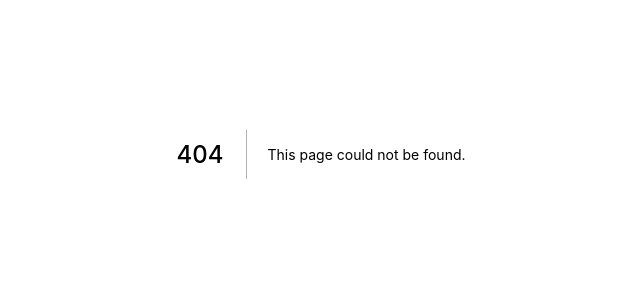
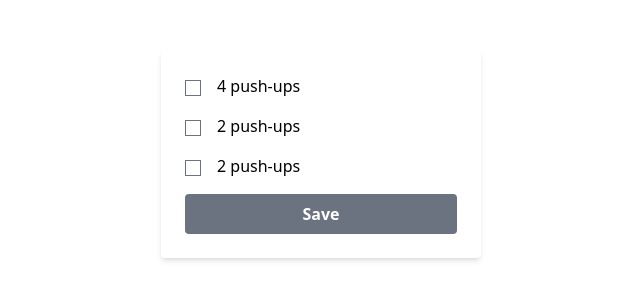
Before and after one commit to mbchoa/flexin, a Next.js app: page /day/1 in a window 1280 px wide. Before the commit this address had no page. Shown: the part 246-546 px from the top of the page, without its empty margins (319-959 px from the left). Built offline with nearby package versions, Linux system fonts and the light colour scheme.

Commit message:
feat: add progress grid, add /day/:day page

```diff
--- /dev/null
+++ b/components/ProgressGrid.tsx
@@ -0,0 +1,24 @@
+import React from 'react';
+
+interface Props {
+  currentDay: number;
+}
+
+const ProgressGrid = ({ currentDay }: Props) => {
+  return (
+    <div className="grid gap-1 grid-cols-7">
+      {[...new Array(30)].map((_, index) => {
+        let color = 'bg-gray-300';
+        if (index < currentDay) {
+          color = 'bg-green-300';
+        }
+        if (index === currentDay) {
+          color = 'bg-green-300 animate-pulse';
+        }
+        return <div className={`h-0 pb-[100%] ${color}`} key={index} />;
+      })}
+    </div>
+  );
+};
+
+export default ProgressGrid;
--- /dev/null
+++ b/pages/day/[day].tsx
@@ -0,0 +1,111 @@
+import { ChangeEvent, FormEvent, useCallback, useState } from 'react';
+import Head from 'next/head';
+import { useRouter } from 'next/router';
+
+import { ROUTINE_SCHEDULE, PLANK, PUSHUP } from '../../constants';
+import { NextPage, NextPageContext } from 'next';
+import { Exercise, Workout } from 'index';
+
+interface Props {
+  workout?: Workout;
+}
+
+const WorkoutDay: NextPage<Props> = ({ workout }) => {
+  const [checkboxState, setcheckboxState] = useState(
+    {} as Record<string, boolean>
+  );
+  const router = useRouter();
+  const { day } = router.query;
+
+  const handleCheckboxChange = useCallback(
+    (event: ChangeEvent<HTMLInputElement>) => {
+      setcheckboxState({
+        ...checkboxState,
+        [event.target.name]: event.target.checked,
+      });
+    },
+    [checkboxState]
+  );
+
+  const handleSubmit = useCallback(
+    async (event: FormEvent<HTMLFormElement>) => {
+      event.preventDefault();
+      // TODO: mark workout as complete
+
+      // navigate back to the home page
+      router.push('/');
+    },
+    [router]
+  );
+
+  const renderRepsLabel = useCallback((type: Exercise, reps: number) => {
+    if (type === PUSHUP) {
+      return `${reps} push-ups`;
+    }
+    if (type === PLANK) {
+      return `${reps}s push-up plank`;
+    }
+  }, []);
+
+  const checkboxStateValues = Object.values(checkboxState);
+  const isSubmitDisabled =
+    checkboxStateValues.length === 0 ||
+    checkboxStateValues.some((isChecked) => !isChecked);
+
+  return (
+    <div>
+      <Head>
+        <title>flexin | Day {day}</title>
+      </Head>
+      <main className="flex items-center justify-center h-screen flex-col px-4 sm:px-0">
+        <form
+          className="bg-white shadow-md rounded p-6 flex flex-col w-full max-w-xs space-y-4"
+          onSubmit={handleSubmit}
+        >
+          <div className="space-y-4">
+            {workout?.sets.map((reps, index) => (
+              <div key={index}>
+                <input
+                  type="checkbox"
+                  id={`set-${index}`}
+                  name={`set-${index}`}
+                  checked={checkboxState[`set-${index}`]}
+                  onChange={handleCheckboxChange}
+                />
+                <label className="px-4" htmlFor={`set-${index}`}>
+                  {renderRepsLabel(workout?.type, reps)}
+                </label>
+              </div>
+            ))}
+          </div>
+          <button
+            className={`text-white font-bold py-2 px-4 rounded ${
+              isSubmitDisabled
+                ? 'bg-gray-500 cursor-not-allowed'
+                : 'bg-blue-600 cursor-pointer'
+            }`}
+            type="submit"
+            disabled={isSubmitDisabled}
+          >
+            Save
+          </button>
+        </form>
+      </main>
+    </div>
+  );
+};
+
+WorkoutDay.getInitialProps = async (ctx: NextPageContext) => {
+  const { day } = ctx.query;
+  const dayInt = parseInt(day as string, 10);
+
+  if (dayInt > 30 && ctx.res) {
+    ctx.res.writeHead(302, { Location: '/404' });
+    ctx.res.end();
+    return {};
+  }
+  const workout = ROUTINE_SCHEDULE[dayInt - 1];
+  return { workout };
+};
+
+export default WorkoutDay;
--- a/pages/index.tsx
+++ b/pages/index.tsx
@@ -1,15 +1,68 @@
+import { FormEvent, useCallback } from 'react';
 import type { NextPageContext, NextPage } from 'next';
 import Head from 'next/head';
 import { getSession } from 'next-auth/react';
+import { useRouter } from 'next/router';
+import { Profile } from '@prisma/client';
 
-const Home: NextPage = () => {
+import { prisma } from 'lib/prisma';
+
+import ProgressGrid from 'components/ProgressGrid';
+
+interface Props {
+  profile: Profile;
+}
+
+const Home: NextPage<Props> = ({ profile }) => {
+  const router = useRouter();
+
+  const { currentDay, startDate } = profile;
+  const hasStartedRoutine = startDate && new Date(startDate) <= new Date();
+
+  const handleSubmit = useCallback(
+    async (event: FormEvent<HTMLFormElement>) => {
+      event.preventDefault();
+      if (!hasStartedRoutine) {
+        // update profile start date to today's date
+        await fetch(`/api/profile/${profile.id}`, {
+          method: 'PUT',
+          headers: {
+            'Content-Type': 'application/json',
+          },
+          body: JSON.stringify({
+            startDate: new Date().toISOString(),
+          }),
+        });
+      }
+
+      router.push(`/day/${currentDay + 1}`);
+    },
+    [currentDay, hasStartedRoutine, router, profile.id]
+  );
+
   return (
     <div>
       <Head>
         <title>flexin | A push-up a day</title>
       </Head>
-      <main className="flex items-center justify-center h-screen flex-col">
-        <h1 className="text-2xl mb-2">Welcome to flexin</h1>
+      <main className="flex items-center justify-center h-screen flex-col px-4 sm:px-0">
+        <form
+          className="bg-white shadow-md rounded p-6 flex flex-col w-full max-w-xs space-y-4"
+          onSubmit={handleSubmit}
+        >
+          {hasStartedRoutine ? (
+            <h1>Day: {currentDay + 1}</h1>
+          ) : (
+            <h1>Let&apos;s get started!</h1>
+          )}
+          {hasStartedRoutine && <ProgressGrid currentDay={currentDay} />}
+          <button
+            className="bg-blue-600 text-white font-bold py-2 px-4 rounded"
+            type="submit"
+          >
+            {hasStartedRoutine ? 'Continue' : 'Start!'}
+          </button>
+        </form>
       </main>
     </div>
   );
@@ -27,7 +80,41 @@ export async function getServerSideProps(context: NextPageContext) {
     };
   }
 
-  return { props: {} };
+  // find user based on email
+  const user = await prisma.user.findUnique({
+    where: {
+      email: session.user?.email as string,
+    },
+    include: {
+      profile: true,
+    },
+  });
+
+  if (!user) {
+    // TODO: we're in a weird place here where the user was not created yet despite being authenticated
+    return { props: {} };
+  }
+
+  // create new profile if it doesn't exist
+  const profile = await prisma.profile.upsert({
+    where: {
+      userId: user.id,
+    },
+    update: {},
+    create: {
+      user: {
+        connect: {
+          id: user.id,
+        },
+      },
+    },
+  });
+
+  return {
+    props: {
+      profile: JSON.parse(JSON.stringify(profile)),
+    },
+  };
 }
 
 export default Home;
```
